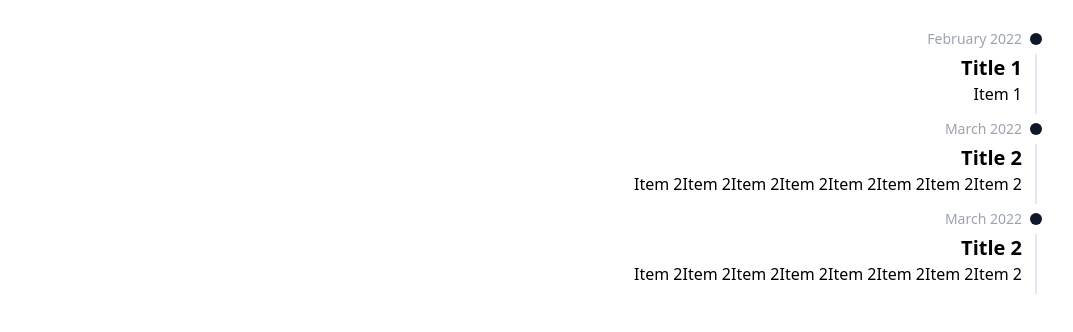
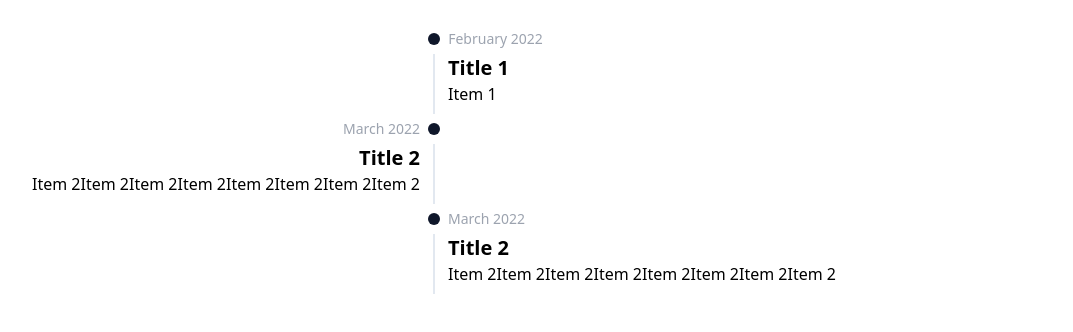
Before and after one commit to iTsygancov/rhtl, a React (Vite) app: page / in a window 1280 px wide. Shown: the top 332 px of the page, without its empty margins (206-1279 px from the left). Built offline with nearby package versions, Linux system fonts and the light colour scheme.

Commit message:
fix: swap alternative variants

```diff
--- a/src/App.tsx
+++ b/src/App.tsx
@@ -9,7 +9,7 @@ import {
 function App() {
   return (
     <>
-      <Timeline position='right'>
+      <Timeline position='alternate'>
         <TimelineItem>
           <TimelineHeader>
             <TimelineTitle>February 2022</TimelineTitle>
--- a/src/components/ui/timeline.tsx
+++ b/src/components/ui/timeline.tsx
@@ -180,8 +180,8 @@ const TimelineHeader = React.forwardRef<HTMLDivElement, TimelineHeaderProps>(
         {...props}
       >
         {(position === "default" ||
-          (position === "alternate" && isEvenIndex) ||
-          (position === "alternate-reverse" && isOddIndex)) && (
+          (position === "alternate" && isOddIndex) ||
+          (position === "alternate-reverse" && isEvenIndex)) && (
           <div
             style={{
               width: width
@@ -190,8 +190,8 @@ const TimelineHeader = React.forwardRef<HTMLDivElement, TimelineHeaderProps>(
         )}
         {(position === "left" ||
           position === "default" ||
-          (position === "alternate" && isEvenIndex) ||
-          (position === "alternate-reverse" && isOddIndex)) &&
+          (position === "alternate" && isOddIndex) ||
+          (position === "alternate-reverse" && isEvenIndex)) &&
           (iconChild || <TimelineIcon />)}
         {React.Children.toArray(filteredChild).map((child, index) => {
           if (React.isValidElement(child) && child.type === TimelineTitle) {
@@ -205,12 +205,12 @@ const TimelineHeader = React.forwardRef<HTMLDivElement, TimelineHeaderProps>(
         })}
         {(position === "right" ||
           position === "default-reverse" ||
-          (position === "alternate" && isOddIndex) ||
-          (position === "alternate-reverse" && isEvenIndex)) &&
+          (position === "alternate" && isEvenIndex) ||
+          (position === "alternate-reverse" && isOddIndex)) &&
           (iconChild || <TimelineIcon />)}
         {(position === "default-reverse" ||
-          (position === "alternate" && isOddIndex) ||
-          (position === "alternate-reverse" && isEvenIndex)) && (
+          (position === "alternate" && isEvenIndex) ||
+          (position === "alternate-reverse" && isOddIndex)) && (
           <div
             style={{
               width: width
@@ -266,8 +266,8 @@ const TimelineContent = React.forwardRef<HTMLDivElement, TimelineContentProps>(
     return (
       <div ref={ref} className={cn("flex gap-2", className)} {...props}>
         {(position === "default" ||
-          (position === "alternate" && isEvenIndex) ||
-          (position === "alternate-reverse" && isOddIndex)) && (
+          (position === "alternate" && isOddIndex) ||
+          (position === "alternate-reverse" && isEvenIndex)) && (
           <div
             style={{
               width: width
@@ -276,8 +276,8 @@ const TimelineContent = React.forwardRef<HTMLDivElement, TimelineContentProps>(
         )}
         {(position === "left" ||
           position === "default" ||
-          (position === "alternate" && isEvenIndex) ||
-          (position === "alternate-reverse" && isOddIndex)) && (
+          (position === "alternate" && isOddIndex) ||
+          (position === "alternate-reverse" && isEvenIndex)) && (
           <TimelineSeparator
             style={{
               width: icon.current?.offsetWidth
@@ -287,8 +287,8 @@ const TimelineContent = React.forwardRef<HTMLDivElement, TimelineContentProps>(
         <div
           className={cn(
             "pb-2",
-            position === "alternate" && isOddIndex && "text-right",
-            position === "alternate-reverse" && isEvenIndex && "text-right"
+            position === "alternate" && isEvenIndex && "text-right",
+            position === "alternate-reverse" && isOddIndex && "text-right"
           )}
           ref={contentRef}
         >
@@ -296,8 +296,8 @@ const TimelineContent = React.forwardRef<HTMLDivElement, TimelineContentProps>(
         </div>
         {(position === "right" ||
           position === "default-reverse" ||
-          (position === "alternate" && isOddIndex) ||
-          (position === "alternate-reverse" && isEvenIndex)) && (
+          (position === "alternate" && isEvenIndex) ||
+          (position === "alternate-reverse" && isOddIndex)) && (
           <TimelineSeparator
             style={{
               width: icon.current?.offsetWidth
@@ -305,8 +305,8 @@ const TimelineContent = React.forwardRef<HTMLDivElement, TimelineContentProps>(
           />
         )}
         {(position === "default-reverse" ||
-          (position === "alternate" && isOddIndex) ||
-          (position === "alternate-reverse" && isEvenIndex)) && (
+          (position === "alternate" && isEvenIndex) ||
+          (position === "alternate-reverse" && isOddIndex)) && (
           <div
             style={{
               width: width
```
